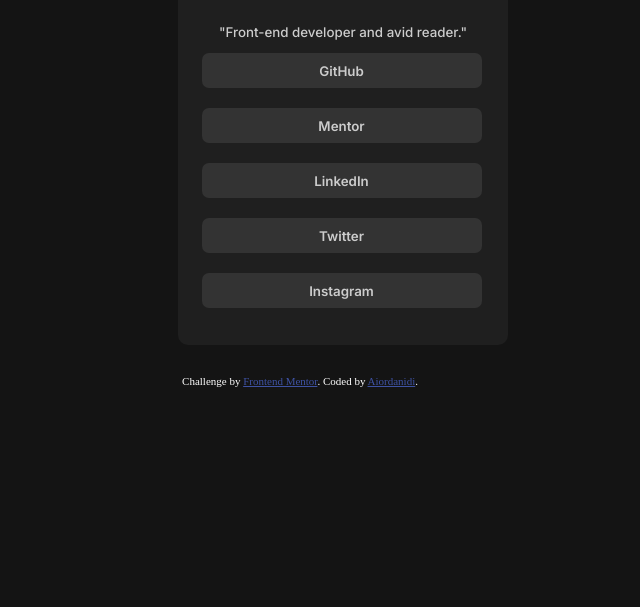
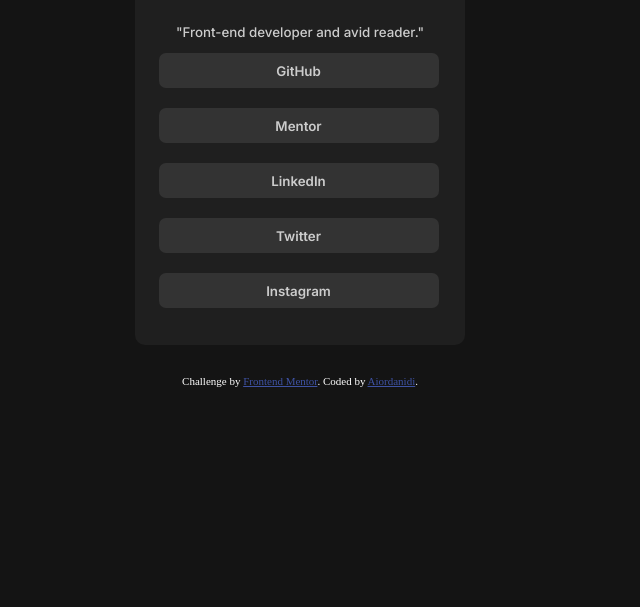
Before and after one commit to aiordanidi/davaleba9.2, a plain HTML site: page index.html in a window 1280 px wide. Shown: the part 193-800 px from the top of the page, without its empty margins (340-980 px from the left). Drawn offline with Linux system fonts and the light colour scheme.

Commit message:
container__center

```diff
--- a/index.html
+++ b/index.html
@@ -31,7 +31,7 @@
       justify-content: center;
       flex-direction: column;
       align-items: center;
-      transform: translate(510px);
+      margin:auto;
       color:hsl(0, 0%, 100%);
       background-color: hsl(0, 0%, 12%);
       width: 330px;
```
